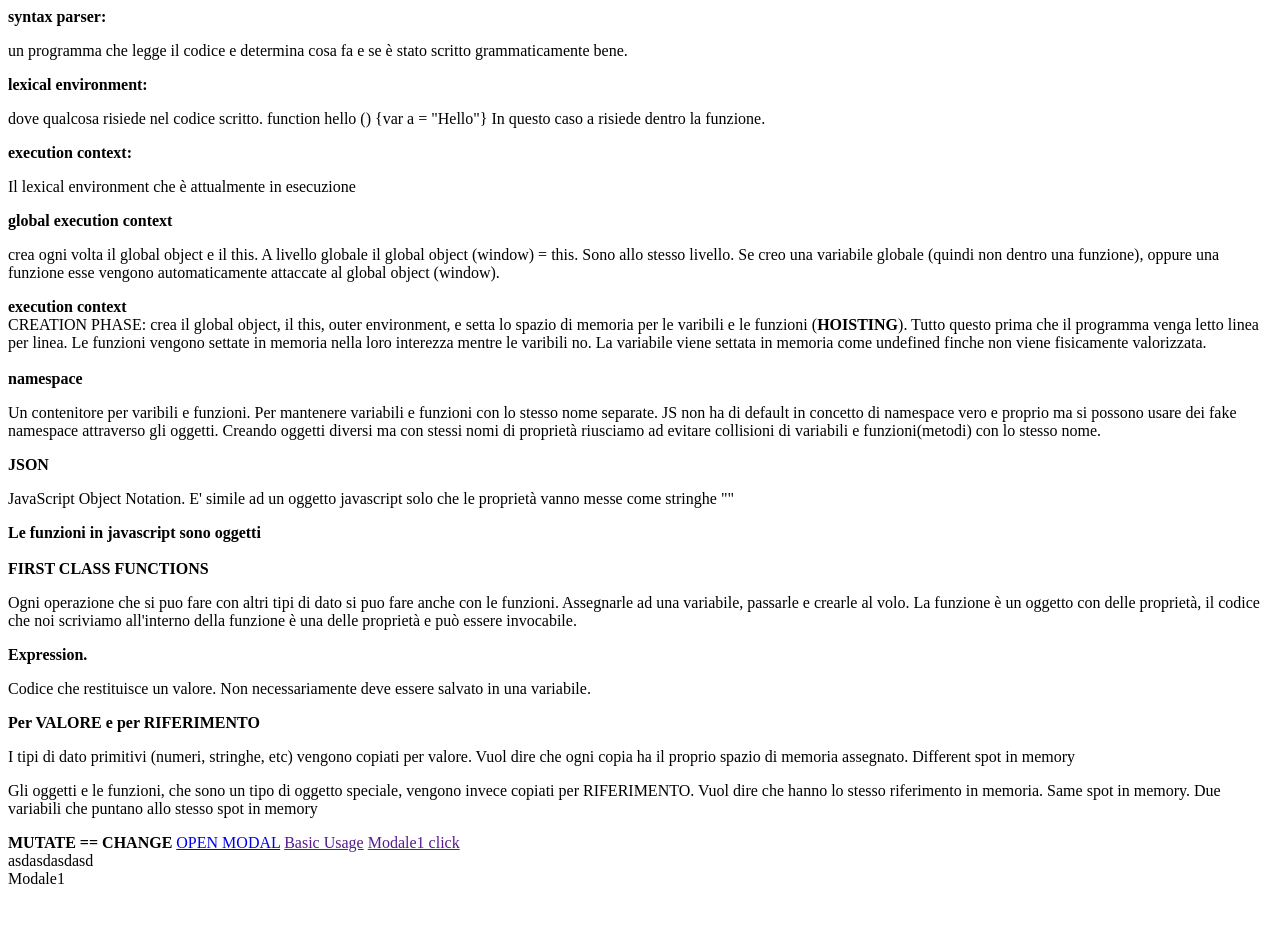
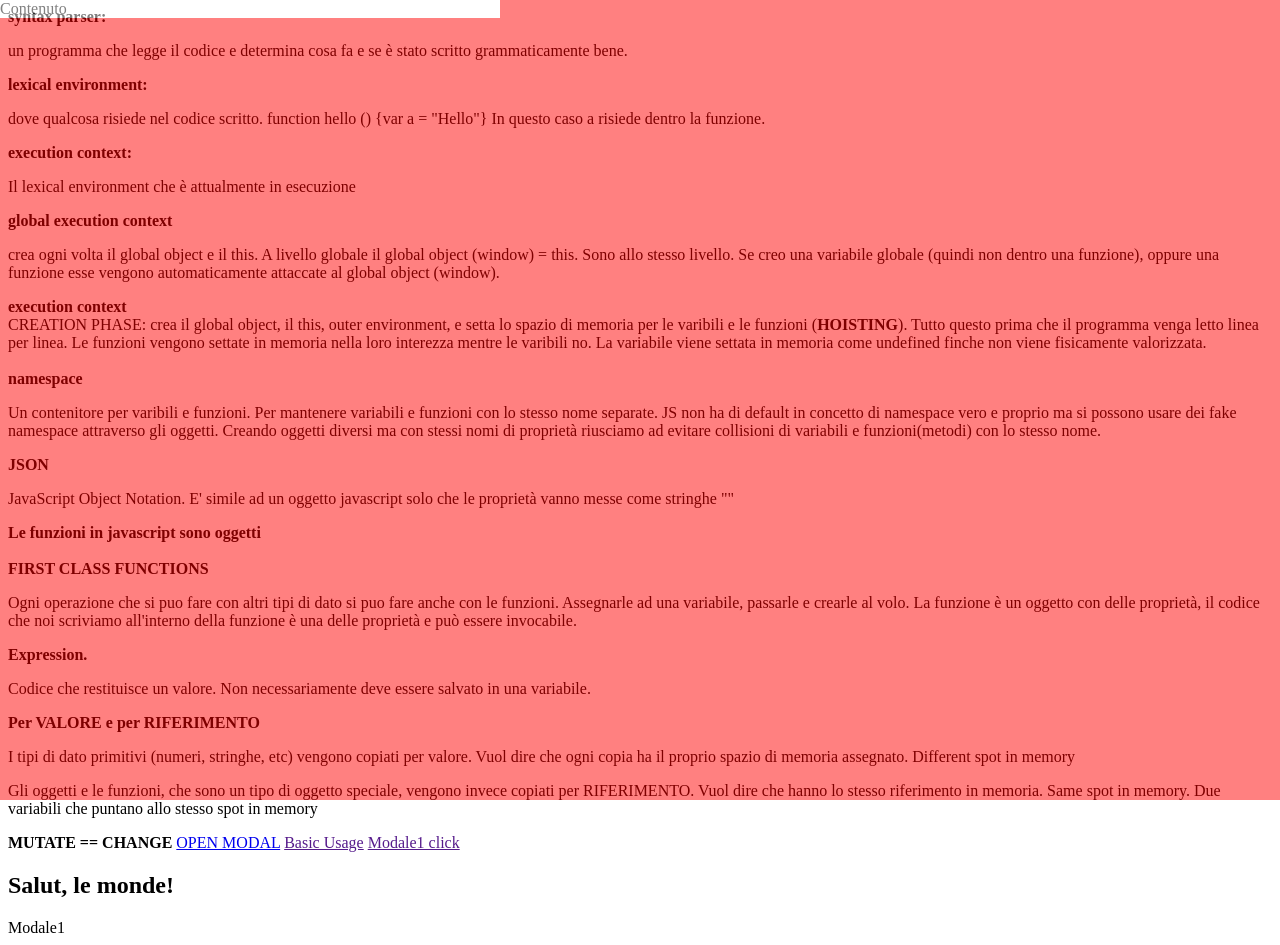
Before and after one commit to foja123/js, a website: page index.html in a window 1280 px wide. Before the commit the page ends 896 px from the top, so only its background shows below. Drawn offline with nearby package versions, Linux system fonts and the light colour scheme.

Commit message:
overlay plugin

```diff
--- a/index.html
+++ b/index.html
@@ -52,7 +52,9 @@
        <a href="" id="example2" rel="#script1" data-original-title="">Modale1 click</a>
 
 
-       <div id="modal">asdasdasdasd</div>
+       <h2></h2>
+
+       <!-- <div id="modal" style="background:#fff;padding:15px; width:500px;">asdasdasdasd</div> -->
 
 
        <div id="modal1">Modale1</div>
@@ -70,6 +72,7 @@
     <script src="scripts/module-pattern/util.js"></script>
     <script src="scripts/module-pattern/main.js"></script>
     <script src="scripts/jq.basicOverlay.js"></script>
+    <script src="scripts/jqplugin.js"></script>
     <script src="scripts/app1.js"></script>
     <!-- <script src="scripts/obj.js"></script> -->
 </body>
--- a/scripts/Overlay.js
+++ b/scripts/Overlay.js
@@ -7,9 +7,12 @@
 
     var objConfig = {
         overlayId: 'basicOverlay',
+        overlayOv: '.ov-overlay',
+        overlayContent: '.ov-content',
         overlayColor: '#000000',
         overlayOpacity: 0.5,
         closable: true,
+        isOpen: false,
         externalPage: '',
         content: '#modal',
         before: null,
@@ -23,13 +26,30 @@
     Overlay.proto = {
         open: function() {
             console.log("overlay open");
-
             return this;
         },
         close: function(id) {
             console.log("overlay close");
-            this.remove(id);
+            this.removeModal();
+        },
+        removeModal: function(id) {
+            $('#'+this.options.overlayId).remove();
+            $(this.options.overlayOv).remove();
+            $(this.options.overlayContent).remove();
+            this.unbindEvents();
+        },
+        loadInPage: function() {
 
+        },
+        loadRemotePage: function() {
+
+        },
+        events: function() {
+            $(this.options.overlayOv).click(this.close.bind(this));
+        },
+        unbindEvents: function() {
+            console.log("unbind eventssss");
+            $(this.options.overlayOv).off('click');
         }
 
 
@@ -38,14 +58,18 @@
 
     Overlay.init = function(options) {
 
+        //this.isOpen = true;
+
         this.options =  $.extend({}, objConfig, options) || objConfig;
+
 
             var bodyHeight = $('body').outerHeight(),
             viewportHeight = $(window).height();
 
             //Modal inizialization
-        $("body").append("<div id='"+ this.options.overlayId +"' class='aaas'></div>");
-        $("#"+this.options.overlayId).css({
+            $("body").append('<div id="'+ this.options.overlayId +'"><div class="ov-overlay"><div class="ov-content">Contenuto</div></div></div>');
+            $("#"+this.options.overlayId).find('.ov-overlay').css({
+                'z-index' : '9998',
                 'position' : 'fixed',
                 'backgroundColor' : this.options.overlayColor,
                 'opacity' : this.options.overlayOpacity,
@@ -54,15 +78,48 @@
                 'top' : '0',
                 'left' : '0'
             });
+            $("#"+this.options.overlayId).find('.ov-content').css({
+                'z-index' : '9999',
+                'position' : 'fixed',
+                'width': '500px',
+                'top' : '0',
+                'left': '0',
+                'rigth': '0',
+                'backgroundColor' : '#fff',
+                'opacity': 1
+            });
 
 
-        console.log('overlaycolor: ' + this.options.overlayColor);
-        console.log('overlay init');
+
+
+        this.events();
+
+
     };
+
+    //Like jquery plugin
+    $.fn.overLay = function (settings) {
+
+        settings = settings || {};
+
+        return this.each(function() {
+
+            $(this).on('click', function() {
+
+                O$(settings);
+                return false;
+
+            });
+
+        });
+    }
+
 
     Overlay.init.prototype = Overlay.proto;
 
     global.Overlay = global.O$ = Overlay;
 
 
+
+
 })(window, jQuery);
--- a/scripts/app1.js
+++ b/scripts/app1.js
@@ -1,9 +1,14 @@
-// var o = O$({
+var o = O$({
+    overlayId: "idmodale0",
+    overlayColor: "#f00"
+});
+
+// var o1 = O$({
 //     overlayId: "idmodale",
-//     overlayColor: "#f00"
+//     overlayColor: "#f26"
 // });
 
-// o.open().close();
+//o.open().close();
 
 
 
@@ -19,8 +24,17 @@ $(document).ready(function() {
         basicOverlay();
     });
 
-    $('#example1').basicOverlay();
+    $('#example1').overLay({
+        //overlayId: "idmodale",
+        overlayColor: "#0ff"
+    });
     $('#example2').basicOverlay({
         content: "#modal1"
     });
+
+    $('h2').helloWorld({
+        text        : 'Salut, le monde!',
+        color       : '#005dff',
+        fontStyle   : 'italic'
+    });
 });
--- a/scripts/jq.basicOverlay.js
+++ b/scripts/jq.basicOverlay.js
@@ -31,11 +31,11 @@ var basicOverlay = (function ($, window, document) {
         init: function (options) {
 
 
-            console.log("this init: " + this.options);
+            // console.log("this init: " + this.options);
 
-            for (var prop in this.options) {
-                console.log(prop + ' ' + this.options[prop])
-            }
+            // for (var prop in this.options) {
+            //     console.log(prop + ' ' + this.options[prop])
+            // }
 
             console.log("this init: " + this.options.overlayId);
             var bodyHeight = $('body').outerHeight(),
@@ -95,13 +95,19 @@ var basicOverlay = (function ($, window, document) {
             }
         },
         loadInPage: function (options) {
+            console.log('load in page');
+            //console.log('load: ' + typeof options);
+            console.log('load: ' + this.options.content);
             if ($(options.content).length !== 0) {
                 var modal = options.content;
                 //var localModal = modal+'_local';
                 var h = $(options.content).clone().appendTo(horizon).show().outerHeight();
                 //basicOverlay.show(localMmodal, h, options);
+                console.log('basicthis: ' + this);
+                console.log('basicOverlay_this: ' + basicOverlay);
                 basicOverlay.show(modal, h, options);
             } else {
+                console.log("here");
                 basicOverlay.close(options.overlayId);
             }
         },
@@ -121,6 +127,9 @@ var basicOverlay = (function ($, window, document) {
             });
         },
         show: function (el, h, options) {
+
+            console.log("show el: "  + el);
+
             //if (options.closable == true) {
             $(closeBtn).on('click',
 
@@ -202,6 +211,15 @@ var basicOverlay = (function ($, window, document) {
     // JQUERY STYLE PLUGIN
     $.fn.basicOverlay = function (opts) {
         opts = opts || {};
+
+        console.log('qaqaq: ' + this);
+
+        console.log('opts: ' + opts);
+
+        for (var prop in opts) {
+            console.log('opts: ' + opts[prop]);
+        }
+
         return this.each(function () {
             var content;
             var href = $(this).attr('href');
@@ -219,13 +237,25 @@ var basicOverlay = (function ($, window, document) {
             if (opts.externalPage || extP) {
                 opts.externalPage = opts.externalPage || extP;
             }
+
+
+
+
+
             $(this).on('click',
 
             function () {
+                console.log('zzz: ' + this);
+
+                for (var prop in opts) {
+                    console.log('opts: ' + opts[prop]);
+                }
+
+
                 basicOverlay.open(opts);
                 return false;
             });
         });
     };
-    return basicOverlay;
+    //return basicOverlay;
 })(jQuery, window, document);
--- /dev/null
+++ b/scripts/jqplugin.js
@@ -0,0 +1,26 @@
+(function($) {
+
+    $.fn.helloWorld = function(options) {
+
+        // Establish our default settings
+        var settings = $.extend({
+            text         : 'Hello, World!',
+            color        : null,
+            fontStyle    : null
+        }, options);
+
+
+        console.log("hello: " + this);
+
+        for(var prop in settings) {
+            console.log("h: " + settings[prop])
+        }
+
+        this.each(function() {
+
+            $(this).text(settings.text);
+        });
+
+    }
+
+}(jQuery));
```
Lines whose indentation alone changed are shown as unchanged.
